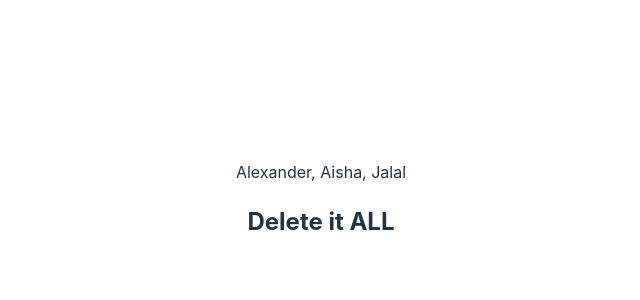
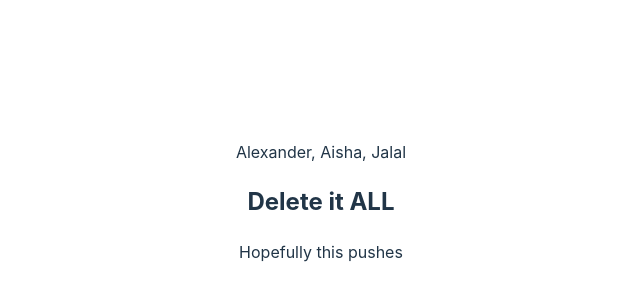
Before and after one commit to AlexanderTsiklidis1/jaaTube-Clone-Project, a React (Vite) app in the folder jaatube-Clone-App/: page / in a window 1280 px wide. Shown: the part 198-498 px from the top of the page, without its empty margins (319-959 px from the left). Built offline with nearby package versions, Linux system fonts and the light colour scheme.

Commit message:
Testing push from forked

```diff
--- a/jaatube-Clone-App/src/App.jsx
+++ b/jaatube-Clone-App/src/App.jsx
@@ -11,6 +11,7 @@ function App() {
       <div>
 <p>Alexander, Aisha, Jalal</p>
 <h2>Delete it ALL</h2>
+<p>Hopefully this pushes</p>
       </div>
     </>
   )
```
